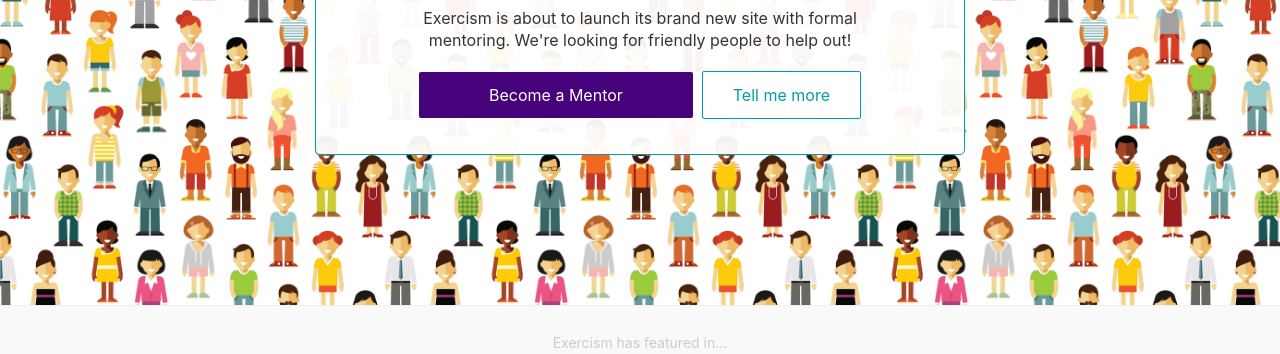
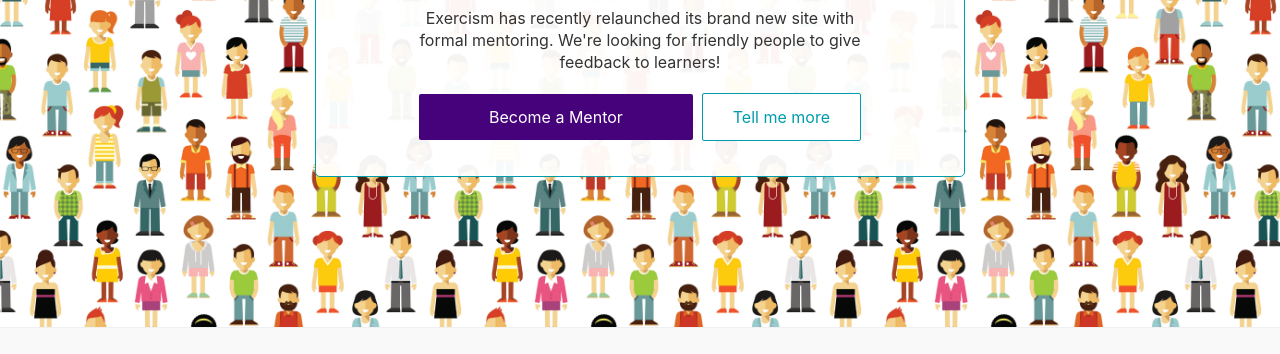
Before and after one commit to exercism/mentoring.exercism.io, a plain HTML site: page index.html in a window 1280 px wide. Shown: the part 305-659 px from the top of the page. Drawn offline with Linux system fonts and the light colour scheme; a web font is replaced by a local one.

Commit message:
Update index.html

```diff
--- a/index.html
+++ b/index.html
@@ -40,7 +40,7 @@
 <div class="box">
 <h1>Become an Exercism mentor</h1>
 <h2>help others improve their coding fluency</h2>
-<p>Exercism is about to launch its brand new site with formal mentoring. We're looking for friendly people to help out!</p>
+<p>Exercism has recently relaunched its brand new site with formal mentoring. We're looking for friendly people to give feedback to learners!</p>
 <a class="pure-button register-button" href="https://goo.gl/forms/V2RmC4aOl4L6zPVv2">Become a Mentor</a>
 <a class="pure-button learn-more-button" href="#more-info">Tell me more</a>
 </div>
```
